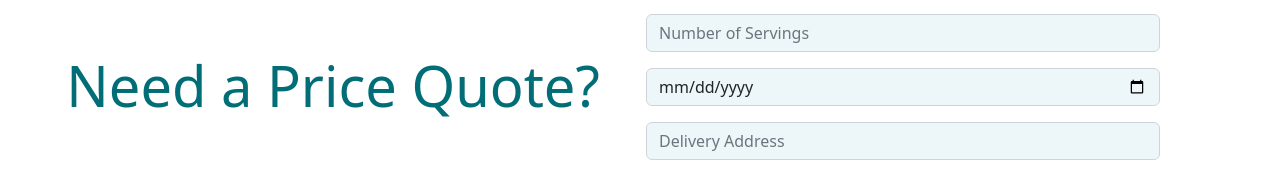
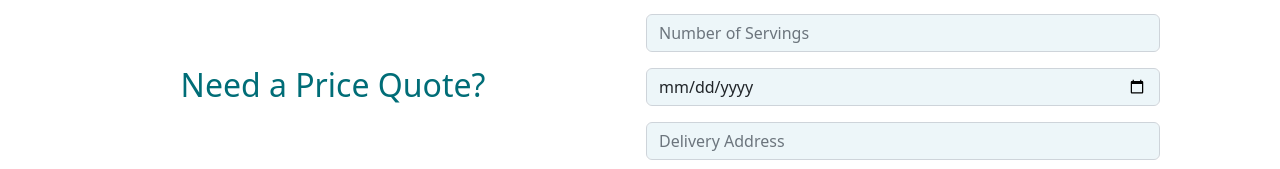
Before and after one commit to gloria-cheung/bakedbygloria, a React (Create React App) app: page / in a window 1280 px wide. Shown: the part 1070-1239 px from the top of the page. Built offline with nearby package versions, Linux system fonts and the light colour scheme.

Commit message:
change heading size

```diff
--- a/src/components/contact/Contact.jsx
+++ b/src/components/contact/Contact.jsx
@@ -29,10 +29,10 @@ export default function Contact() {
   };
 
   return (
-    <div className="container m-5">
+    <div className="container m-5" id="contact">
       <div className="row">
         <div className="col d-flex justify-content-center align-items-center">
-          <h3 className="display-4">Need a Price Quote?</h3>
+          <h2>Need a Price Quote?</h2>
         </div>
         <div className="col text-center">
           <form ref={form} onSubmit={sendEmail}>
```
